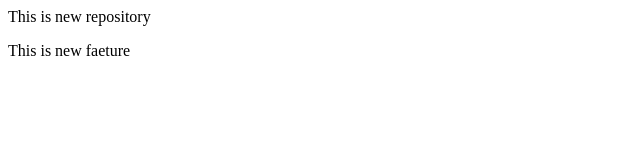
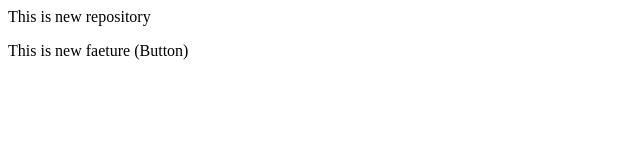
Before and after one commit to Saurabhh1111/LocalRepo, a plain HTML site: page index.html in a window 1280 px wide. Shown: the full height of the page, 0-640 px from the left. Drawn offline with Linux system fonts and the light colour scheme.

```diff
--- a/index.html
+++ b/index.html
@@ -1,2 +1,2 @@
 <p>This is new repository</p>
-<p>This is new faeture</p>
+<p>This is new faeture (Button)</p>
```
